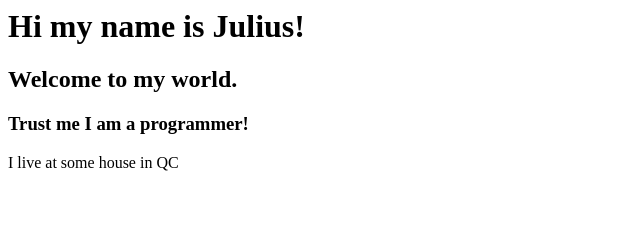
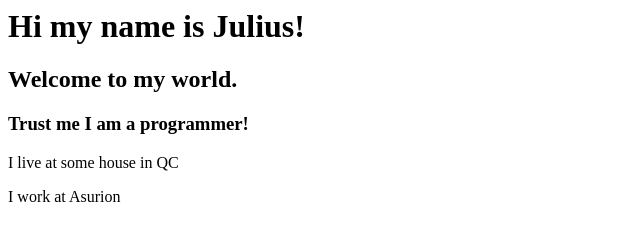
Before and after one commit to solidaeon/bio, a plain HTML site: page index.html in a window 1280 px wide. Shown: the whole page, without its empty margins (0-640 px from the left). Drawn offline with Linux system fonts and the light colour scheme.

Commit message:
add work info

```diff
--- a/index.html
+++ b/index.html
@@ -2,3 +2,4 @@
 <h2>Welcome to my world.</h2>
 <h3>Trust me I am a programmer!</h3>
 <p>I live at some house in QC</p>
+<p>I work at Asurion</p>
```
